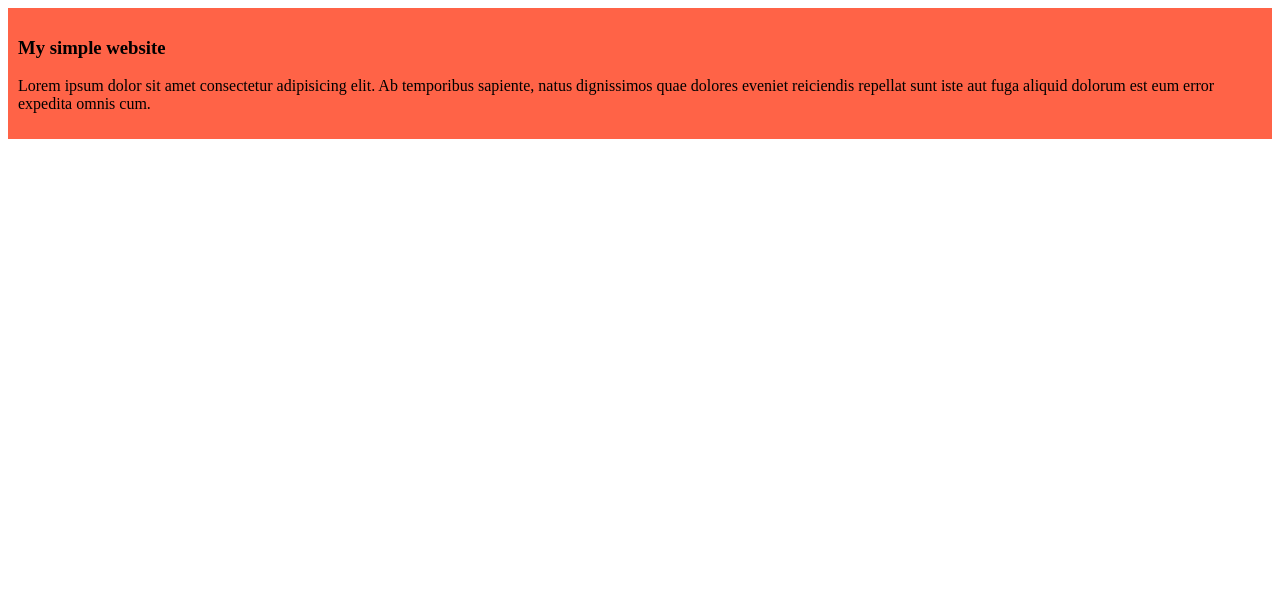
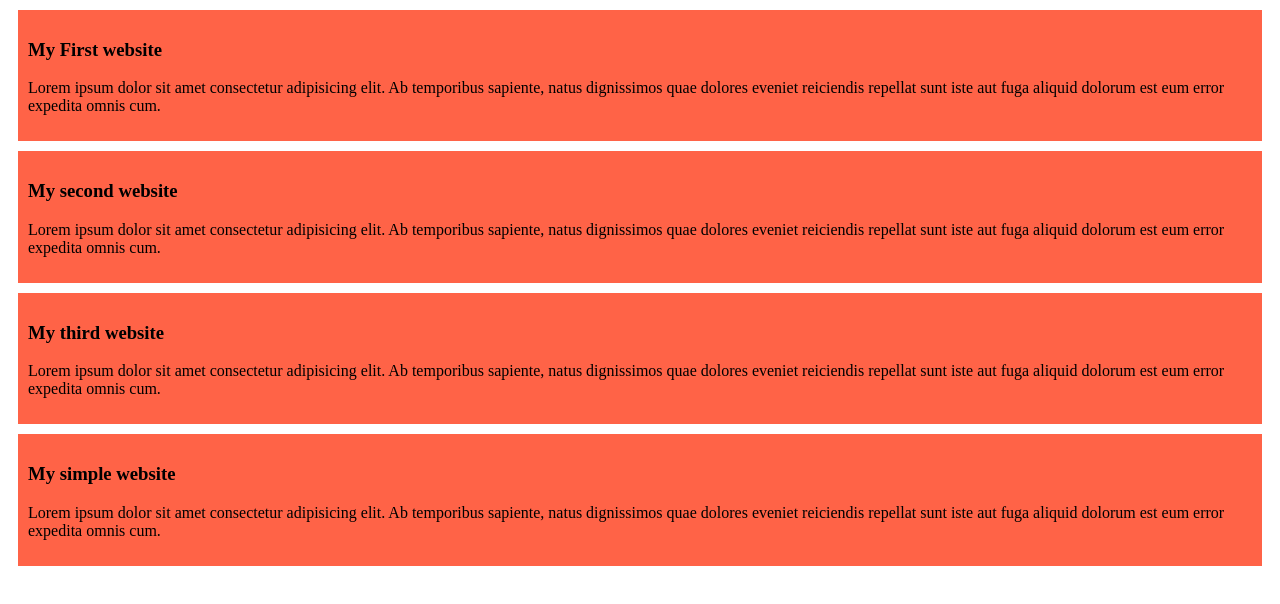
Before and after one commit to Xian08/my-simple-website, a plain HTML site: page index.html in a window 1280 px wide. Drawn offline with Linux system fonts and the light colour scheme.

Commit message:
added second and third style

```diff
--- a/index.html
+++ b/index.html
@@ -8,6 +8,18 @@
 </head>
 <body>
     <div>
+        <h3>My First website</h3>
+        <p>Lorem ipsum dolor sit amet consectetur adipisicing elit. Ab temporibus sapiente, natus dignissimos quae dolores eveniet reiciendis repellat sunt iste aut fuga aliquid dolorum est eum error expedita omnis cum.</p>
+    </div>
+    <div>
+        <h3>My second website</h3>
+        <p>Lorem ipsum dolor sit amet consectetur adipisicing elit. Ab temporibus sapiente, natus dignissimos quae dolores eveniet reiciendis repellat sunt iste aut fuga aliquid dolorum est eum error expedita omnis cum.</p>
+    </div>
+    <div>
+        <h3>My third website</h3>
+        <p>Lorem ipsum dolor sit amet consectetur adipisicing elit. Ab temporibus sapiente, natus dignissimos quae dolores eveniet reiciendis repellat sunt iste aut fuga aliquid dolorum est eum error expedita omnis cum.</p>
+    </div>
+    <div>
         <h3>My simple website</h3>
         <p>Lorem ipsum dolor sit amet consectetur adipisicing elit. Ab temporibus sapiente, natus dignissimos quae dolores eveniet reiciendis repellat sunt iste aut fuga aliquid dolorum est eum error expedita omnis cum.</p>
     </div>
--- a/styles.css
+++ b/styles.css
@@ -1,4 +1,5 @@
 div{
     background-color: tomato;
     padding: 10px;
+    margin: 10px;
 }
```
